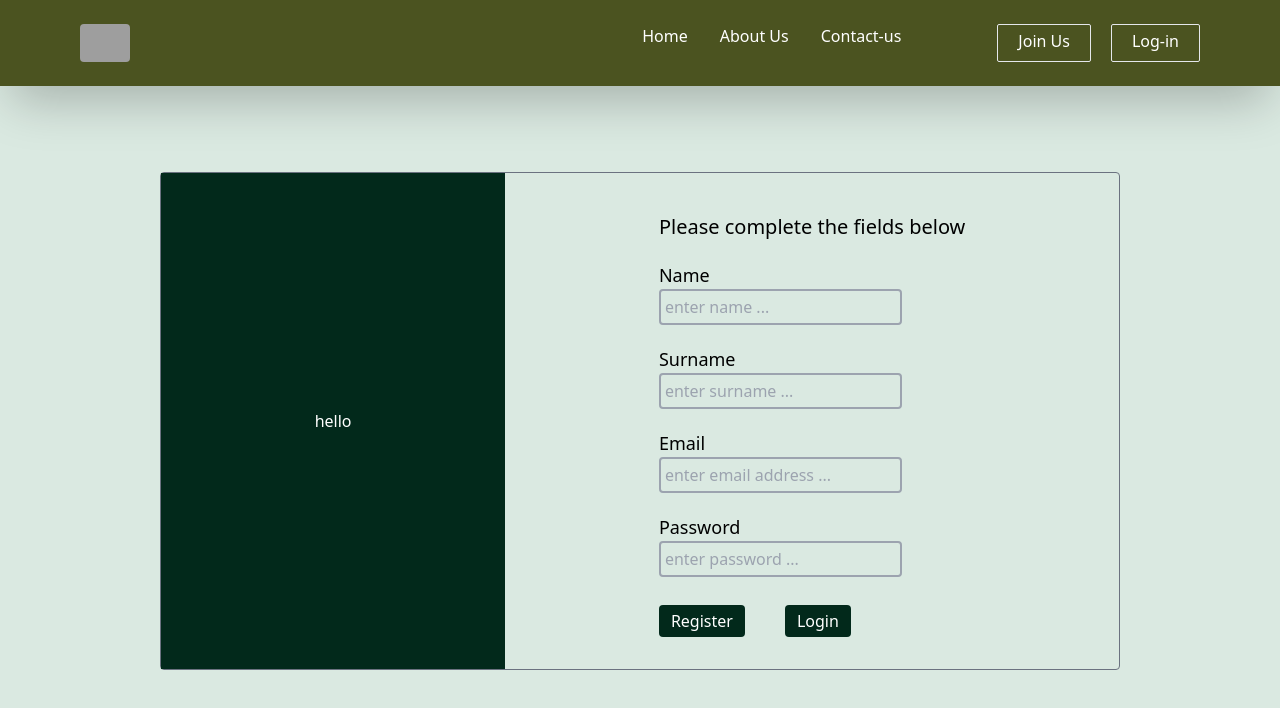
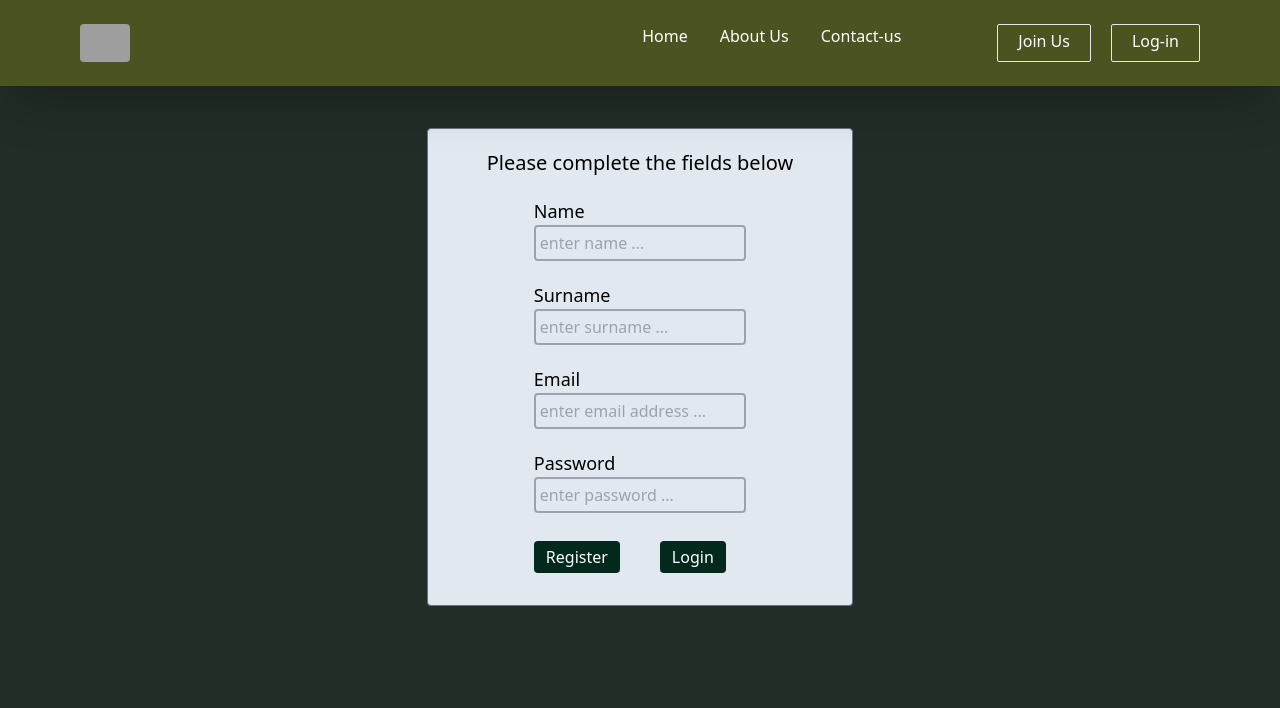
Before and after one commit to 23Mandla/Stokvel, a Next.js app: page /signup in a window 1280 px wide. Shown: the top 708 px of the page. Built offline with nearby package versions, Linux system fonts and the light colour scheme; grey boxes are pictures that could not be loaded.

Commit message:
working on ui our team

```diff
--- a/src/app/signup/page.js
+++ b/src/app/signup/page.js
@@ -53,17 +53,11 @@ export default function SignUpPage() {
   }
 
   return (
-    <div className="w-full h-screen p-10 bg-[#dae9e1]">
-      <h1 className="text-center text-gray-700 text-3xl">Sign up form</h1>
-      <div className="relative grid grid-flow-col w-4/5 mx-auto top-24 border border-gray-500 rounded">
-        <div className="flex items-center justify-center bg-[#02291b] text-white">
-          hello
-        </div>
+    <div className="w-full h-screen bg-[#222d27]">
+      <div className="relative  w-1/3 m-auto top-32 border border-gray-500 rounded bg-slate-200">
+        <h1 className="text-xl m-5 text-center">Please complete the fields below</h1>
 
-        <div className="grid justify-center mt-10">
-          <h1 className="text-xl mb-5">Please complete the fields below</h1>
-
-          <div>
+        <div className="w-1/2 m-auto">
           <div className="mb-5">
             <label htmlFor="name" className="block text-lg">
               Name
@@ -75,7 +69,7 @@ export default function SignUpPage() {
               value={user.name}
               onChange={handleChange}
               placeholder="enter name ..."
-                className="bg-transparent border-2 border-gray-400 p-1 rounded"
+              className="bg-transparent border-2 border-gray-400 p-1 rounded w-[100%]"
             />
           </div>
 
@@ -90,7 +84,7 @@ export default function SignUpPage() {
               value={user.surname}
               onChange={handleChange}
               placeholder="enter surname ..."
-                className="bg-transparent border-2 border-gray-400 p-1 rounded"
+              className="bg-transparent border-2 border-gray-400 p-1 rounded w-[100%]"
             />
           </div>
 
@@ -105,7 +99,7 @@ export default function SignUpPage() {
               value={user.email}
               onChange={handleChange}
               placeholder="enter email address ..."
-                className="bg-transparent border-2 border-gray-400 p-1 rounded"
+              className="bg-transparent border-2 border-gray-400 p-1 rounded w-[100%]"
             />
           </div>
 
@@ -120,7 +114,7 @@ export default function SignUpPage() {
               value={user.password}
               onChange={handleChange}
               placeholder="enter password ..."
-                className="bg-transparent border-2 border-gray-400 p-1 rounded"
+              className="bg-transparent border-2 border-gray-400 p-1 rounded w-[100%]"
             />
           </div>
 
@@ -141,6 +135,5 @@ export default function SignUpPage() {
         </div>
       </div>
     </div>
-    </div>
   );
 }
```
Lines whose indentation alone changed are shown as unchanged.
